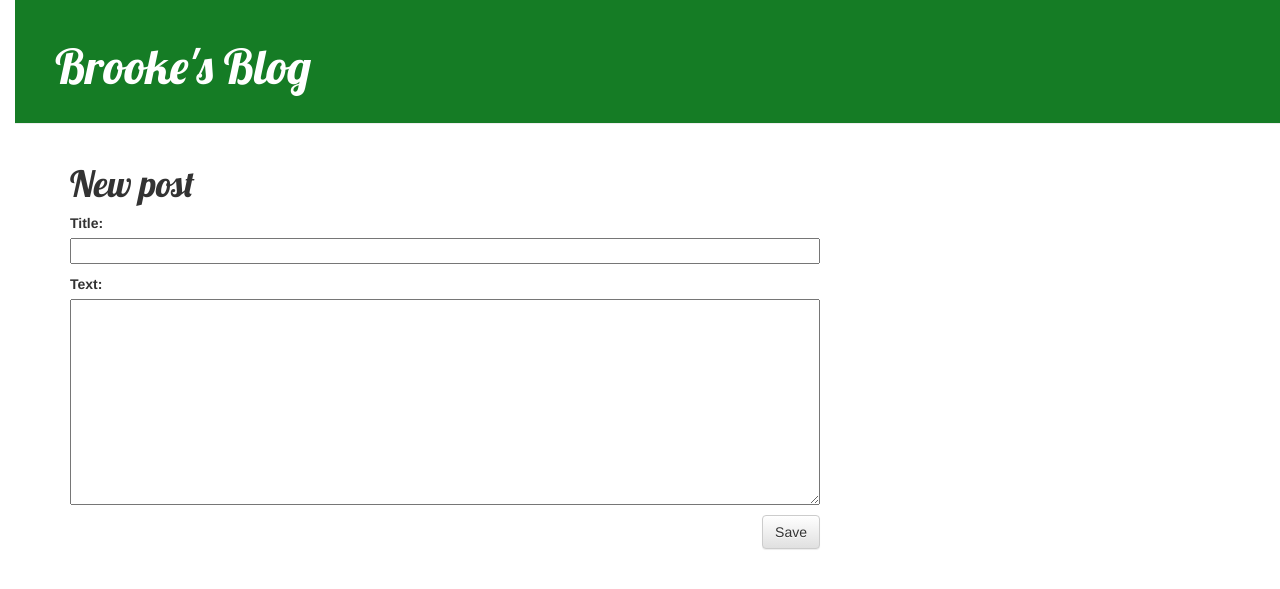
After one commit to bmlowe/my-first-blog, a Django app: page /post/new/ in a window 1280 px wide. The commit adds this page. Shown: the top 589 px of the page. Run offline with Django 3.2, Linux system fonts and the light colour scheme; some libraries are stand-ins or nearby versions.

Commit message:
Added views to create/edit blog post inside the site.

```diff
--- /dev/null
+++ b/blog/forms.py
@@ -0,0 +1,9 @@
+from django import forms
+
+from .models import Post
+
+class PostForm(forms.ModelForm):
+
+    class Meta:
+        model = Post
+        fields = ('title', 'text',)
--- a/blog/static/css/blog.css
+++ b/blog/static/css/blog.css
@@ -9,7 +9,7 @@ h1 a {
 
 
 .page-header {
-    background-color: #ff9400;
+    background-color: #157C25;
     margin-top: 0;
     padding: 20px 20px 20px 40px;
 }
--- a/blog/templates/blog/base.html
+++ b/blog/templates/blog/base.html
@@ -1,7 +1,7 @@
 {% load staticfiles %}
 <html>
     <head>
-        <title>Django Girls blog</title>
+        <title>Brooke's blog</title>
         <link rel="stylesheet" href="//maxcdn.bootstrapcdn.com/bootstrap/3.2.0/css/bootstrap.min.css">
         <link rel="stylesheet" href="//maxcdn.bootstrapcdn.com/bootstrap/3.2.0/css/bootstrap-theme.min.css">
         <link href='//fonts.googleapis.com/css?family=Lobster&subset=latin,latin-ext' rel='stylesheet' type='text/css'>
@@ -9,7 +9,10 @@
     </head>
     <body>
     <div class="page-header">
-        <h1><a href="/">Django Girls Blog</a></h1>
+        {% if user.is_authenticated %}
+            <a href="{% url "post_new" %}" class="top-menu"><span class="glyphicon glyphicon-plus"></span></a>
+        {% endif %}
+        <h1><a href="/">Brooke's Blog</a></h1>
     </div>
     <div class="content container">
         <div class="row">
--- a/blog/templates/blog/post_detail.html
+++ b/blog/templates/blog/post_detail.html
@@ -7,6 +7,9 @@
                 {{ post.published_date }}
             </div>
         {% endif %}
+        {% if user.is_authenticated %}
+        <a class="btn btn-default" href="{% url "post_edit" pk=post.pk %}"><span class="glyphicon glyphicon-pencil"></span></a>
+        {% endif %}
         <h1>{{ post.title }}</h1>
         <p>{{ post.text|linebreaks }}</p>
     </div>
--- /dev/null
+++ b/blog/templates/blog/post_edit.html
@@ -0,0 +1,9 @@
+{% extends "blog/base.html" %}
+
+{% block content %}
+    <h1>New post</h1>
+    <form method="POST" class="post-form"> {% csrf_token %}
+        {{ form.as_p }}
+        <button type="submit" class="save btn btn-default">Save</button>
+    </form>
+{% endblock %}
--- a/blog/urls.py
+++ b/blog/urls.py
@@ -4,4 +4,6 @@ from . import views
 urlpatterns = [
 	url(r'^$', views.post_list, name='post_list'),
 	url(r'^post/(?P<pk>[0-9]+)/$', views.post_detail, name='post_detail'),
+	url(r'^post/new/$', views.post_new, name='post_new'),
+	url(r'^post/(?P<pk>[0-9]+)/edit/$', views.post_edit, name='post_edit'),
 	]
--- a/blog/views.py
+++ b/blog/views.py
@@ -1,15 +1,40 @@
 from django.shortcuts import render
 from django.utils import timezone
 from .models import Post
-from django.shortcuts import render, get_object_or_404
+from django.shortcuts import render, redirect, get_object_or_404
+from .forms import PostForm
 
 def post_list(request):
     posts = Post.objects.filter(published_date__lte=timezone.now()).order_by('published_date')
     return render(request, 'blog/post_list.html', {'posts': posts})
 
 def post_detail(request, pk):
-	post = Post.objects.get(pk=pk)
-
-def post_detail(request, pk):
     post = get_object_or_404(Post, pk=pk)
     return render(request, 'blog/post_detail.html', {'post': post})
+
+def post_new(request):
+    if request.method == "POST":
+        form = PostForm(request.POST)
+        if form.is_valid():
+            post = form.save(commit=False)
+            post.author = request.user
+            post.published_date = timezone.now()
+            post.save()
+            return redirect('blog.views.post_detail', pk=post.pk)
+    else:
+        form = PostForm()
+    return render(request, 'blog/post_edit.html', {'form': form})
+
+def post_edit(request, pk):
+    post = get_object_or_404(Post, pk=pk)
+    if request.method == "POST":
+        form = PostForm(request.POST, instance=post)
+        if form.is_valid():
+            post = form.save(commit=False)
+            post.author = request.user
+            post.published_date = timezone.now()
+            post.save()
+            return redirect('blog.views.post_detail', pk=post.pk)
+    else:
+        form = PostForm(instance=post)
+    return render(request, 'blog/post_edit.html', {'form': form})
```
